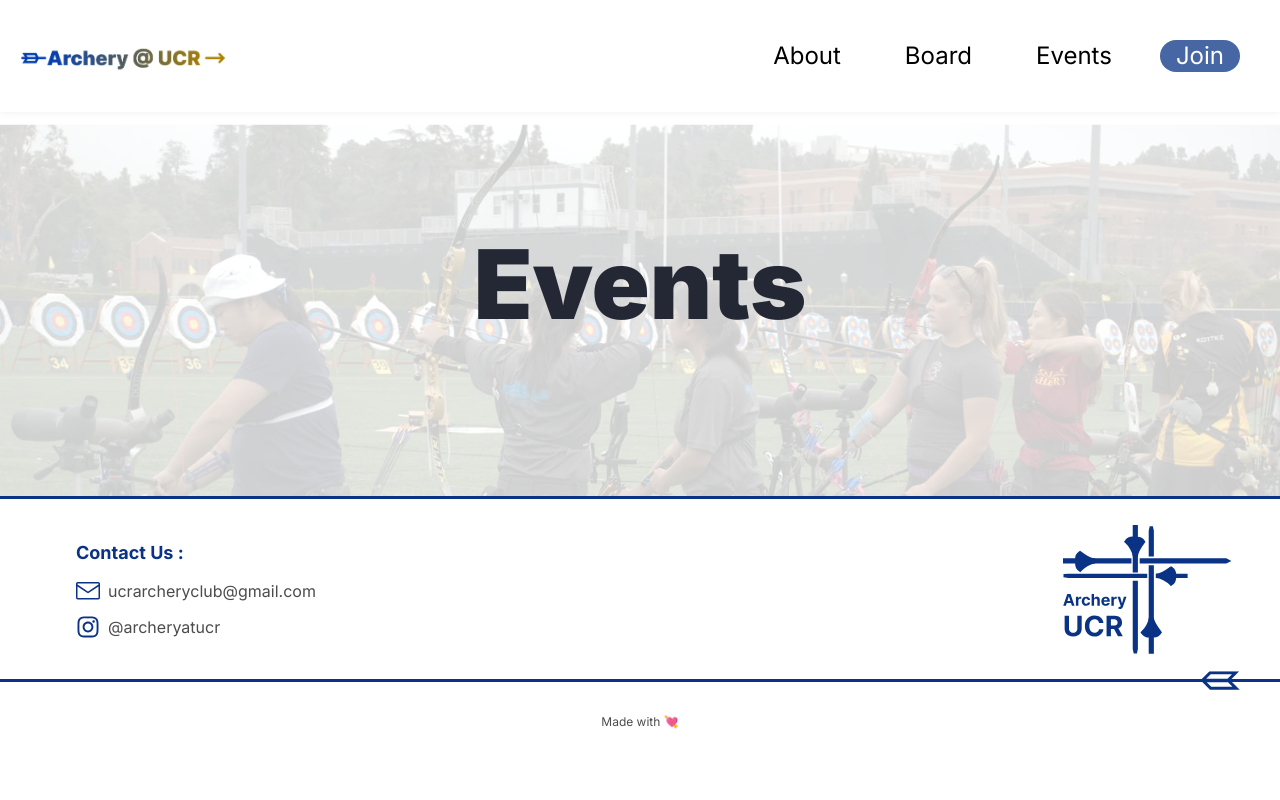
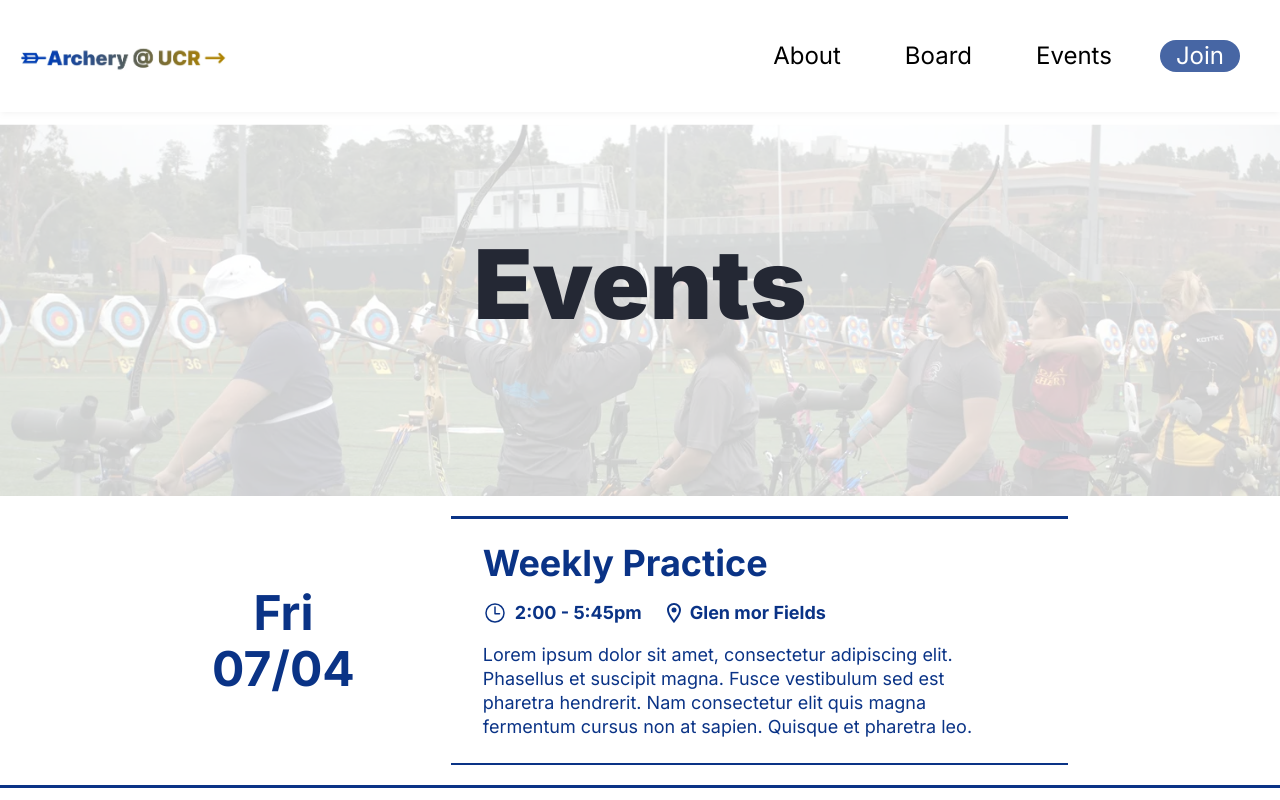
Before and after one commit to acm-ucr/archery-website, a Next.js app: page /events in a window 1280 px wide. Shown: the top 800 px of the page. Built offline with nearby package versions, Linux system fonts and the light colour scheme.

Commit message:
Added icons and formatted the component

```diff
--- a/src/app/events/page.tsx
+++ b/src/app/events/page.tsx
@@ -1,7 +1,21 @@
+import UpcomingEvents from "@/components/events/upcomingEvents";
 import Header from "@/components/header";
 
 const EventsPage = () => {
-  return <Header title="Events" />;
+  return (
+    <>
+      <Header title="Events" />
+      <UpcomingEvents
+        day="Fri"
+        date="07/04"
+        title="Weekly Practice"
+        startTime="2:00"
+        endTime="5:45pm"
+        location="Glen mor Fields"
+        description="Lorem ipsum dolor sit amet, consectetur adipiscing elit. Phasellus et suscipit magna. Fusce vestibulum sed est pharetra hendrerit. Nam consectetur elit quis magna fermentum cursus non at sapien. Quisque et pharetra leo."
+      />
+    </>
+  );
 };
 
 export default EventsPage;
--- a/src/components/events/upcomingEvents.tsx
+++ b/src/components/events/upcomingEvents.tsx
@@ -1,32 +1,50 @@
+import { IoTimeOutline } from "react-icons/io5";
+import { MdOutlineLocationOn } from "react-icons/md";
+
 interface Events {
-    day : string;
-    date : string;
-    title : string;
-    startTime : string;
-    endTime : string;
-    location : string;
-    description : string;
-
+  day: string;
+  date: string;
+  title: string;
+  startTime: string;
+  endTime: string;
+  location: string;
+  description: string;
 }
-const UpcomingEvents = ({day, date, title, startTime, endTime, location, description}: Events) => {
+const UpcomingEvents = ({
+  day,
+  date,
+  title,
+  startTime,
+  endTime,
+  location,
+  description,
+}: Events) => {
   return (
-    <div className="flex gap-4 ">
-        <div className="flex flex-col items-center justify-center">
-          <p className="text-archery-blue-500 text-bold text-4xl">{day}</p>
-          <p className="text-archery-blue-500 text-bold text-4xl">{date}</p>
+    <div className="flex w-3/4 gap-8 justify-self-center p-5">
+      <div className="flex flex-col items-center justify-center gap-2 px-8">
+        <p className="text-archery-blue-500 text-5xl font-bold">{day}</p>
+        <p className="text-archery-blue-500 text-5xl font-bold">{date}</p>
       </div>
-        <div className="flex flex-col">
-          <div className="h-5 w-full"/>
-          <p className="text-archery-blue-500 text-2xl font-bold">{title}</p>
-          <div className="flex gap-2">
-            <p className="text-archery-blue-500 font-bold text-lg">{startTime} - {endTime}</p>
-            <p className="text-archery-blue-500 font-bold text-lg">{location}</p>
+      <div className="mx-8 flex flex-col gap-6">
+        <div className="bg-archery-blue-500 h-[0.3vh] w-full" />
+        <div className="ml-8 flex w-5/6 flex-col gap-2">
+          <p className="text-archery-blue-500 text-4xl font-bold">{title}</p>
+          <div className="my-2 flex items-center gap-1">
+            <IoTimeOutline className="text-archery-blue-500 text-2xl" />
+            <p className="text-archery-blue-500 mr-4 ml-1 text-lg font-bold">
+              {startTime} - {endTime}
+            </p>
+            <MdOutlineLocationOn className="text-archery-blue-500 text-2xl" />
+            <p className="text-archery-blue-500 text-lg font-bold">
+              {location}
+            </p>
           </div>
-          <p className="text-archery-blue-500 text-lg">{description}</p>
-          <div className="h-5 w-full"/>
+          <p className="text-archery-blue-500 text-lg/6">{description}</p>
+        </div>
+        <div className="bg-archery-blue-500 h-[0.3vh] w-full" />
       </div>
     </div>
-  )
-}
+  );
+};
 
-export default UpcomingEvents
+export default UpcomingEvents;
```
Lines whose indentation alone changed are shown as unchanged.
